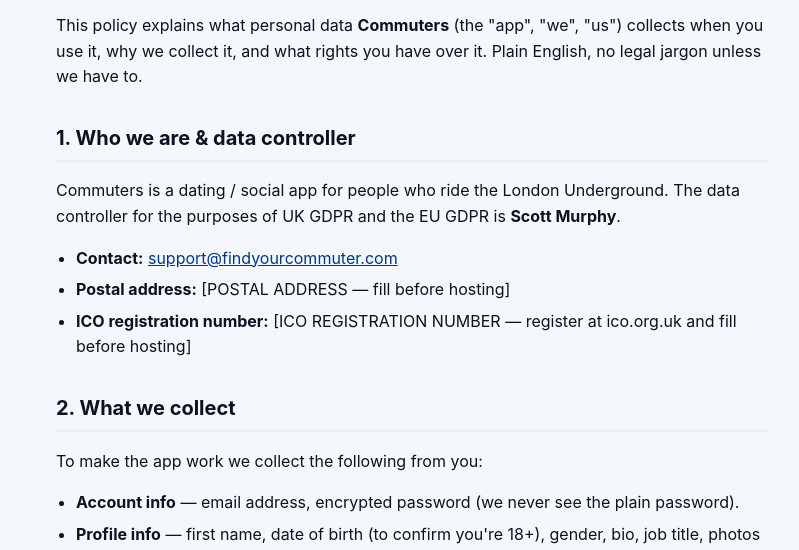
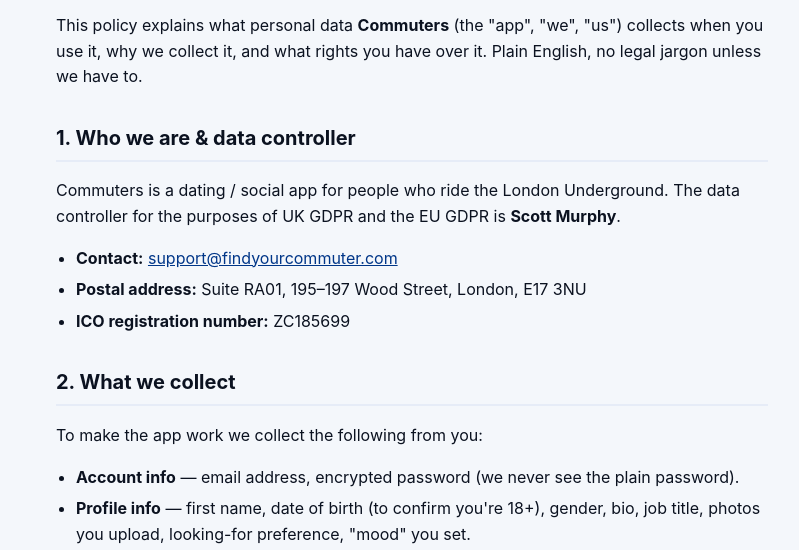
Before and after one commit to Fares-C99/commuters-legal, a plain HTML site: page privacy.html in a window 1280 px wide. Shown: the part 196-746 px from the top of the page, without its empty margins (228-1027 px from the left). Drawn offline with Linux system fonts and the light colour scheme.

Commit message:
Fill data controller address + ICO registration number

```diff
--- a/privacy.html
+++ b/privacy.html
@@ -26,8 +26,8 @@
     <p>Commuters is a dating / social app for people who ride the London Underground. The data controller for the purposes of UK GDPR and the EU GDPR is <strong>Scott Murphy</strong>.</p>
     <ul>
       <li><strong>Contact:</strong> <a href="mailto:support@findyourcommuter.com">support@findyourcommuter.com</a></li>
-      <li><strong>Postal address:</strong> [POSTAL ADDRESS — fill before hosting]</li>
-      <li><strong>ICO registration number:</strong> [ICO REGISTRATION NUMBER — register at ico.org.uk and fill before hosting]</li>
+      <li><strong>Postal address:</strong> Suite RA01, 195–197 Wood Street, London, E17 3NU</li>
+      <li><strong>ICO registration number:</strong> ZC185699</li>
     </ul>
 
     <h2>2. What we collect</h2>
```
